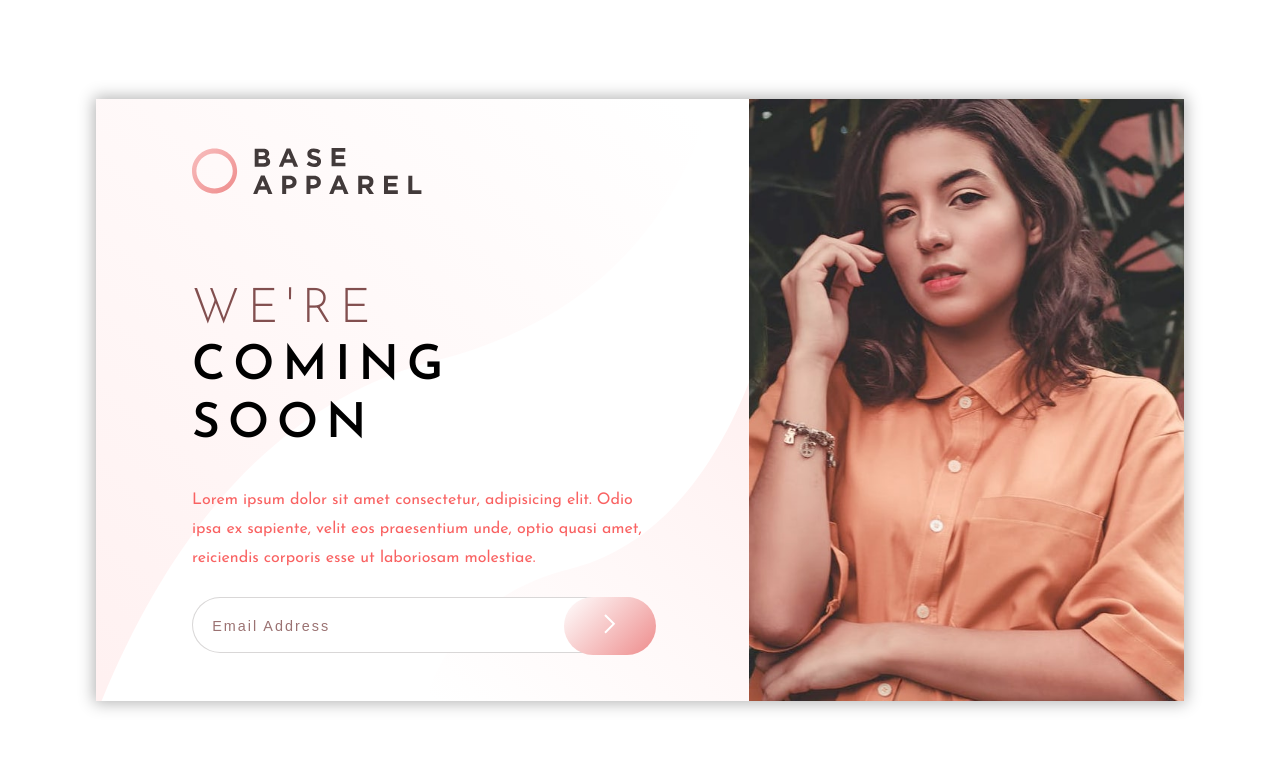
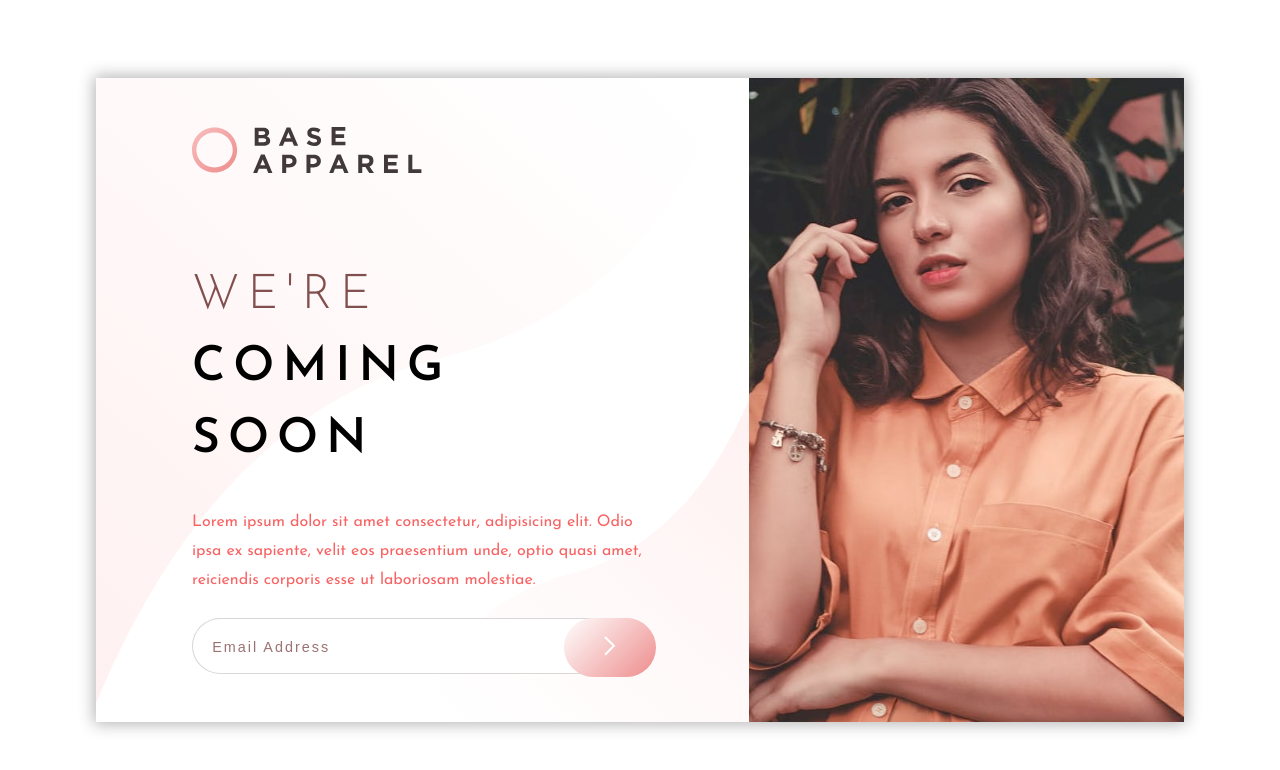
Before and after one commit to javamercy/base-apperal-coming-soon, a plain HTML site: page index.html in a window 1280 px wide. Drawn offline with Linux system fonts and the light colour scheme.

Commit message:
some changes

```diff
--- a/index.html
+++ b/index.html
@@ -38,9 +38,9 @@
               <img src="images/hero-mobile.jpg" alt="hero-mobile" />
             </div>
             <h1>
-              <div>We're</div>
-              <div>coming</div>
-              <div>soon</div>
+              <span>We're</span>
+              <span>coming</span>
+              <span>soon</span>
             </h1>
 
             <p>
--- a/style.css
+++ b/style.css
@@ -70,13 +70,17 @@ body {
   letter-spacing: 8px;
   font-weight: 600;
   margin-bottom: 2rem;
+  line-height: 1.5;
+}
+h1 span {
+  display: block;
 }
 
 .grid-left .hero-mobile {
   display: none;
 }
 
-.grid-left h1 div:first-child {
+.grid-left h1 span:first-child {
   color: var(--desatured-red);
   font-weight: 300;
 }
@@ -174,7 +178,7 @@ form button:hover {
     width: 40%;
   }
 
-  .grid-left h1 {
+  .grid-left span {
     text-align: center;
   }
 
```
